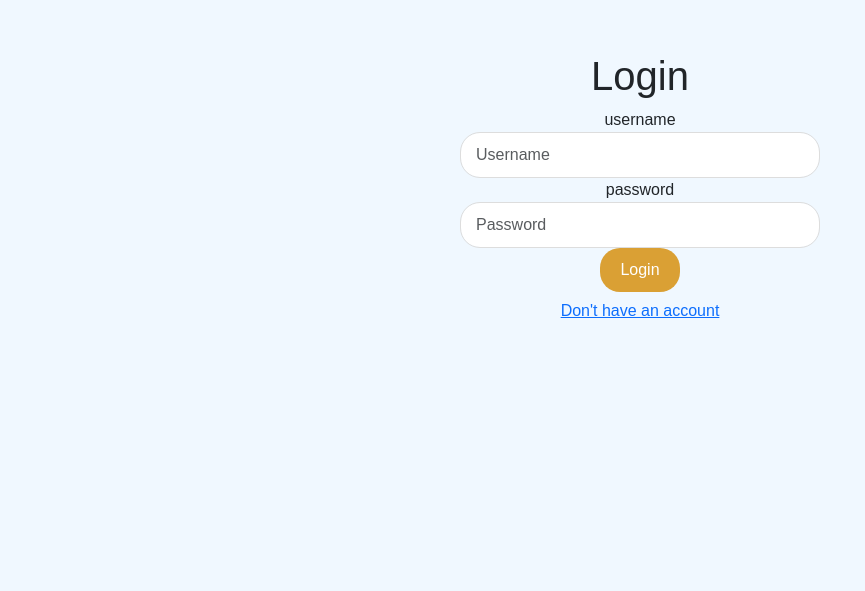
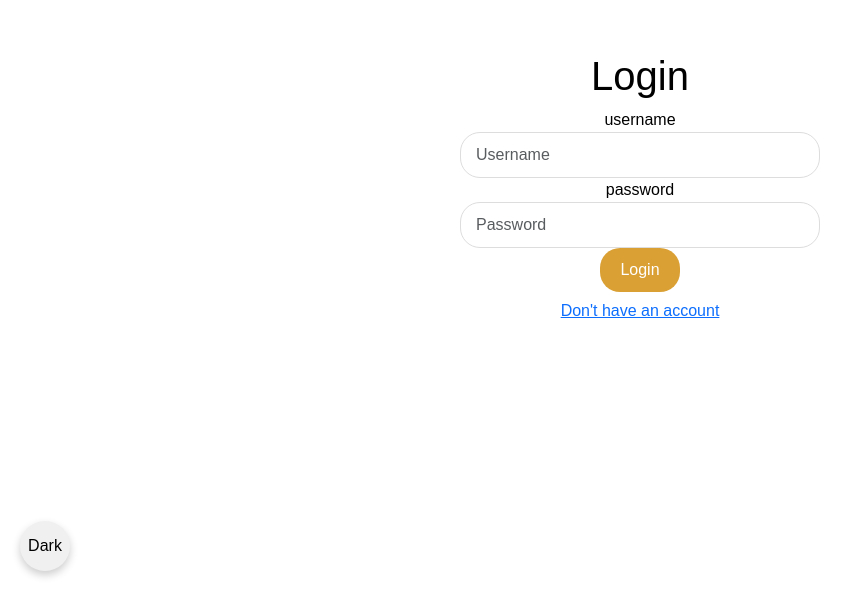
Before and after one commit to Victoriawu41/AI_buddy, a React (Vite) app in the folder Frontend/: page /login in a window 1280 px wide. Shown: the part 209-800 px from the top of the page, without its empty margins (0-865 px from the left). Built offline with nearby package versions, Linux system fonts and the light colour scheme.

Commit message:
53-dark_mode
Implement a toggle switch for switching between light and dark mode.
Ensure elements adapt properly in dark mode.
Ensure smooth transitions between light and dark mode.

```diff
--- /dev/null
+++ b/Frontend/Login.css
@@ -0,0 +1,48 @@
+/* Light Mode Styles */
+.login-container.light {
+  background-color: #ffffff;
+  color: #000000;
+}
+
+.login-form.light {
+  background-color: #f8f9fa;
+  color: #212529;
+}
+
+/* Dark Mode Styles */
+.login-container.dark {
+  background-color: #121212;
+  color: #ffffff;
+}
+
+.login-form.dark {
+  background-color: #1e1e1e;
+  color: #e0e0e0;
+}
+
+/* Smooth Transitions */
+.login-container, .login-form {
+  transition: background-color 0.3s, color 0.3s;
+}
+
+/* Theme Toggle Styles */
+.theme-toggle {
+  position: fixed;
+  bottom: 20px;
+  left: 20px;
+  width: 50px;
+  height: 50px;
+  border-radius: 50%;
+  background-color: #f0f0f0;
+  border: none;
+  display: flex;
+  justify-content: center;
+  align-items: center;
+  cursor: pointer;
+  box-shadow: 0 4px 8px rgba(0, 0, 0, 0.2);
+  transition: background-color 0.3s, transform 0.3s;
+}
+
+.theme-toggle:hover {
+  transform: scale(1.1);
+}
--- a/Frontend/src/Components/Calendar/NavBar.jsx
+++ b/Frontend/src/Components/Calendar/NavBar.jsx
@@ -3,7 +3,7 @@ import { Link, useNavigate } from 'react-router-dom';
 import axios from 'axios';
 import './Navbar.css';
 
-const NavBar = () => {
+const NavBar = ({ theme }) => {
   const [isNavVisible, setIsNavVisible] = useState(false);
   const [isAuthenticated, setIsAuthenticated] = useState(null);
   const navigate = useNavigate();
@@ -43,25 +43,25 @@ const NavBar = () => {
       </button>
 
       {/* Vertical navbar */}
-      <div className={`vertical-navbar ${isNavVisible ? 'show' : ''}`}>
+      <div className={`vertical-navbar ${isNavVisible ? 'show' : ''} ${theme}`}>
         <div className="navbar-content">
-          <Link to="/home" className="navbar-item" onClick={() => setIsNavVisible(false)}>
+          <Link to="/home" className={`navbar-item ${theme}`} onClick={() => setIsNavVisible(false)}>
             Home
           </Link>
           {isAuthenticated ? (
             <>
-              <Link to="/chat" className="navbar-item" onClick={() => setIsNavVisible(false)}>
+              <Link to="/chat" className={`navbar-item ${theme}`} onClick={() => setIsNavVisible(false)}>
                 Chat
               </Link>
-              <Link to="/calendar" className="navbar-item" onClick={() => setIsNavVisible(false)}>
+              <Link to="/calendar" className={`navbar-item ${theme}`} onClick={() => setIsNavVisible(false)}>
                 Calendar
               </Link>
-              <Link to="/logout" className="navbar-item logout-link">
+              <Link to="/logout" className={`navbar-item ${theme} logout-link`}>
                 Logout
               </Link>
             </>
           ) : (
-            <Link to="/login" className="navbar-item" onClick={() => setIsNavVisible(false)}>
+            <Link to="/login" className={`navbar-item ${theme}`} onClick={() => setIsNavVisible(false)}>
               Login
             </Link>
           )}
--- a/Frontend/src/Components/Calendar/Navbar.css
+++ b/Frontend/src/Components/Calendar/Navbar.css
@@ -18,9 +18,7 @@
 
   .chat-button-button {
     padding: 15px 25px;
-    font-size: 16px;
-    background-color: #28a745;
-    color: white;
+    font-size: 16px;    color: white;
     border: none;
     border-radius: 30px;
     cursor: pointer;
@@ -29,7 +27,6 @@
   }
 
   .chat-button-button:hover {
-    background-color: #218838;
     transform: translateY(-4px);
   }
 
@@ -92,3 +89,29 @@
   .navbar-item:hover {
     background-color: #444;
   }
+
+  /* Dark Mode Styles */
+  .vertical-navbar.dark {
+    background-color: #333;
+  }
+
+  .navbar-item.dark {
+    color: white;
+  }
+
+  .navbar-item.dark:hover {
+    background-color: #444;
+  }
+
+  /* Light Mode Styles */
+  .vertical-navbar.light {
+    background-color: #f0f0f0;
+  }
+
+  .navbar-item.light {
+    color: black;
+  }
+
+  .navbar-item.light:hover {
+    background-color: #ddd;
+  }
--- a/Frontend/src/Login.css
+++ b/Frontend/src/Login.css
@@ -12,3 +12,52 @@
     max-width: 400px;
     width: 100%;
   }
+
+  /* Light Mode Styles */
+  .login-container.light {
+    background-color: #ffffff;
+    color: #000000;
+  }
+
+  .login-form.light {
+    background-color: #f8f9fa;
+    color: #212529;
+  }
+
+  /* Dark Mode Styles */
+  .login-container.dark {
+    background-color: #121212;
+    color: #ffffff;
+  }
+
+  .login-form.dark {
+    background-color: #1e1e1e;
+    color: #e0e0e0;
+  }
+
+  /* Smooth Transitions */
+  .login-container, .login-form {
+    transition: background-color 0.3s, color 0.3s;
+  }
+
+  /* Theme Toggle Styles */
+  .theme-toggle {
+    position: fixed;
+    bottom: 20px;
+    left: 20px;
+    width: 50px;
+    height: 50px;
+    border-radius: 50%;
+    background-color: #f0f0f0;
+    border: none;
+    display: flex;
+    justify-content: center;
+    align-items: center;
+    cursor: pointer;
+    box-shadow: 0 4px 8px rgba(0, 0, 0, 0.2);
+    transition: background-color 0.3s, transform 0.3s;
+  }
+
+  .theme-toggle:hover {
+    transform: scale(1.1);
+  }
--- a/Frontend/src/pages/HomePage.css
+++ b/Frontend/src/pages/HomePage.css
@@ -51,3 +51,68 @@
     border-radius: 8px;
     text-align: center;
   }
+
+  /* Light Mode Styles */
+  body.light {
+    background-color: #ffffff;
+    color: #000000;
+  }
+
+  .container.light {
+    background-color: #f8f9fa;
+    color: #212529;
+  }
+
+  /* Dark Mode Styles */
+  body.dark {
+    background-color: #121212;
+    color: #ffffff;
+  }
+
+  .container.dark {
+    background-color: #1e1e1e;
+    color: #e0e0e0;
+  }
+
+  /* Smooth Transitions */
+  body, .container {
+    transition: background-color 0.3s, color 0.3s;
+  }
+
+  /* Theme Toggle Styles */
+  .theme-toggle {
+    position: fixed;
+    bottom: 20px;
+    left: 20px;
+    width: 50px;
+    height: 50px;
+    border-radius: 50%;
+    background-color: #f0f0f0;
+    border: none;
+    display: flex;
+    justify-content: center;
+    align-items: center;
+    cursor: pointer;
+    box-shadow: 0 4px 8px rgba(0, 0, 0, 0.2);
+    transition: background-color 0.3s, transform 0.3s;
+  }
+
+  .theme-toggle:hover {
+    transform: scale(1.1);
+  }
+
+  .theme-toggle svg {
+    width: 24px;
+    height: 24px;
+    color: #333;
+  }
+
+  /* Dark Mode Styles for Login Prompt */
+  .login-prompt.dark {
+    color: black;
+  }
+
+  /* Light Mode Styles for Login Prompt */
+  .login-prompt.light {
+    color: black;
+  }
--- a/Frontend/src/pages/HomePage.jsx
+++ b/Frontend/src/pages/HomePage.jsx
@@ -8,6 +8,7 @@ const HomePage = () => {
   const [isAuthenticated, setIsAuthenticated] = useState(null);
   const [showLoginPrompt, setShowLoginPrompt] = useState(false);
   const navigate = useNavigate();
+  const [theme, setTheme] = useState('light');
 
   useEffect(() => {
     // Make an API call to check if the user is authenticated.
@@ -20,6 +21,10 @@ const HomePage = () => {
         setIsAuthenticated(false);
       });
   }, []);
+
+  useEffect(() => {
+    document.body.className = theme;
+  }, [theme]);
 
   // While still verifying, show a loading message
   if (isAuthenticated === null) {
@@ -42,10 +47,17 @@ const HomePage = () => {
     navigate('/login');
   };
 
+  const toggleTheme = () => {
+    setTheme((prevTheme) => (prevTheme === 'light' ? 'dark' : 'light'));
+  };
+
   return (
     <div>
-      <NavBar />
-      <div className="container mt-5">
+      <NavBar theme={theme} />
+      <button className="theme-toggle" onClick={toggleTheme}>
+        {theme === 'light' ? 'Dark' : 'Light'}
+      </button>
+      <div className={`container mt-5 ${theme}`}>
         <div className="jumbotron text-center animate-jumbotron">
           <h1 className="display-4">Welcome to AI Buddy</h1>
           <p className="lead">Your personal assistant for managing tasks, chatting, and scheduling.</p>
@@ -79,7 +91,7 @@ const HomePage = () => {
       </div>
       {showLoginPrompt && (
         <div className="login-prompt-overlay">
-          <div className="login-prompt">
+          <div className={`login-prompt ${theme}`}>
             <p>Please log in to learn more about this feature.</p>
             <button onClick={redirectToLogin}>Login</button>
           </div>
--- a/Frontend/src/pages/LoginPage.jsx
+++ b/Frontend/src/pages/LoginPage.jsx
@@ -29,6 +29,7 @@ const LoginPage = () => {
   const [pass, setPass] = useState("");
   const [email, setEmail] = useState("");
   const [confirmpass, setConfirm] = useState("");
+  const [theme, setTheme] = useState('light');
 
   const loginEndpoint = "http://localhost:8000/auth/login";
   const registerEndpoint = "http://localhost:8000/auth/register";
@@ -207,8 +208,15 @@ const LoginPage = () => {
     }
   };
 
+  const toggleTheme = () => {
+    setTheme((prevTheme) => (prevTheme === 'light' ? 'dark' : 'light'));
+  };
+
   return (
-    <div className="login-container">
+    <div className={`login-container ${theme}`}>
+      <button className="theme-toggle" onClick={toggleTheme}>
+        {theme === 'light' ? 'Dark' : 'Light'}
+      </button>
       <div className="login-form">
         <h1>{isLogin ? "Login" : "Create Account"}</h1>
         <TextForm
```
